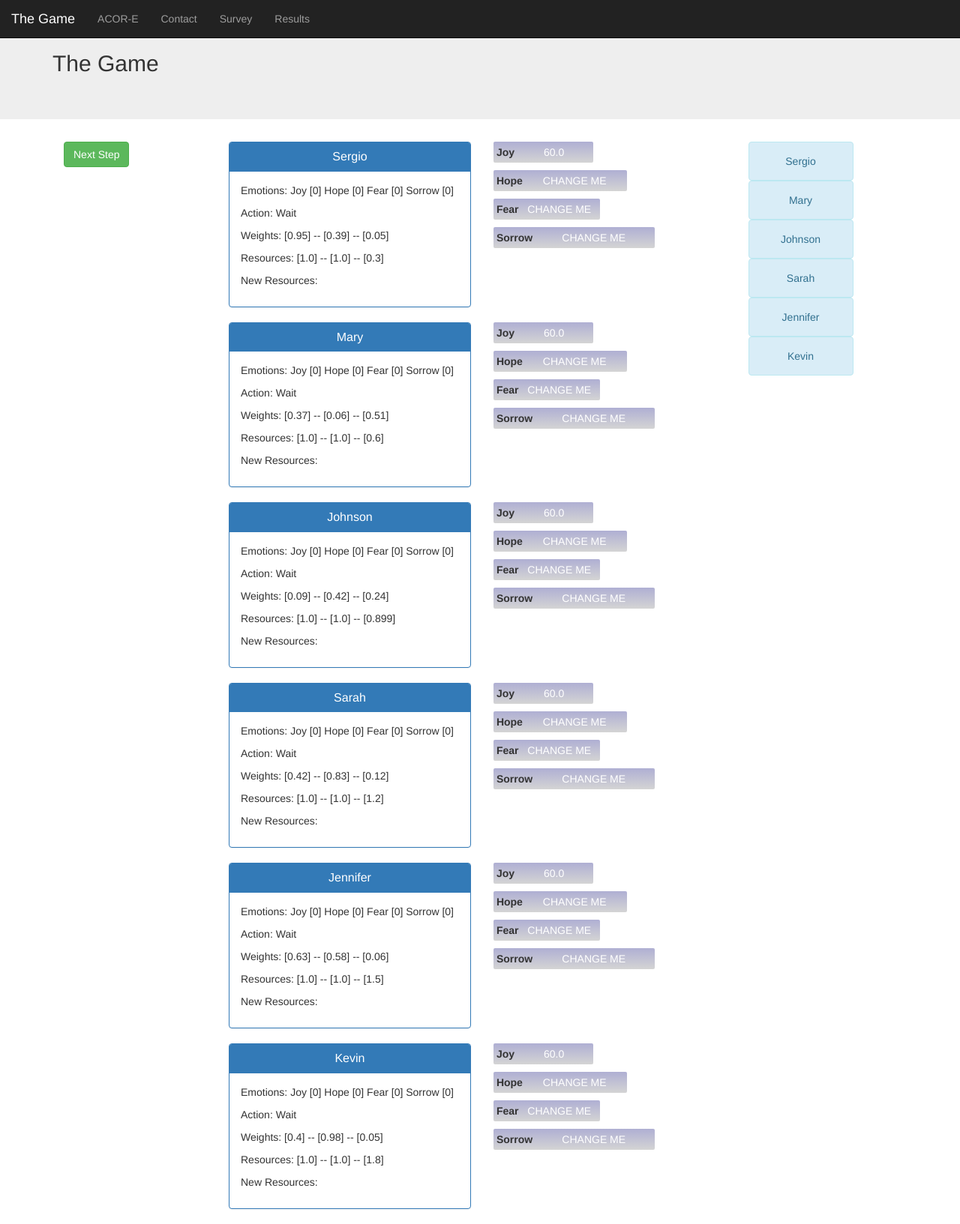
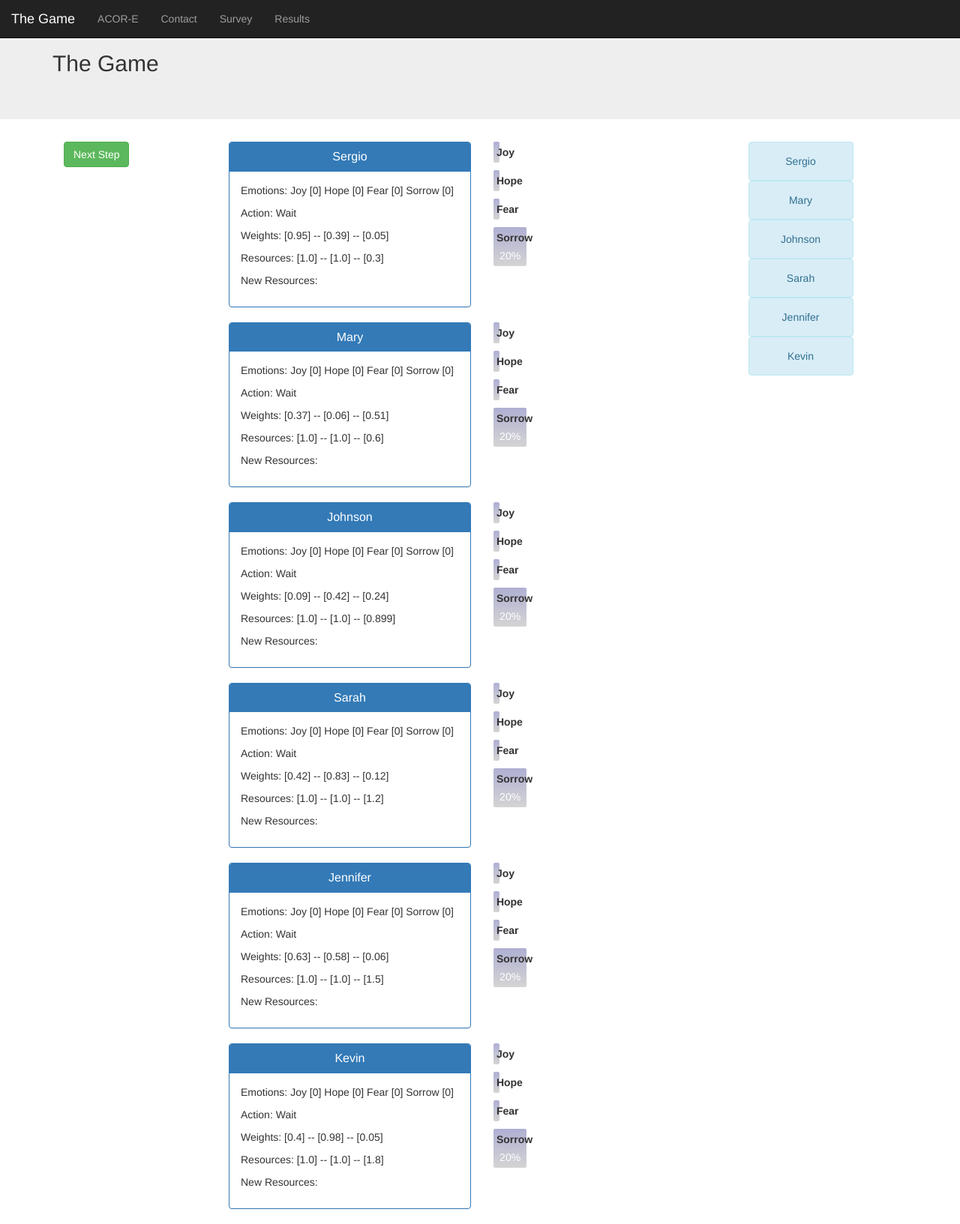
Before and after one commit to mviz/ACORE, a Django app: page / in a window 1280 px wide. Shown: the whole page at 75% size. Run offline with Django 3.2, Linux system fonts and the light colour scheme; some libraries are stand-ins or nearby versions.

Commit message:
Updating bars to represent emotions

```diff
--- a/surveys/templates/surveys/home.html
+++ b/surveys/templates/surveys/home.html
@@ -113,6 +113,24 @@
             return "[" + dataList[0] + "] -- [" + dataList[1] + "] -- [" + dataList[2] +"]";
         }
 
+        function getEmotionPercent(emotions, n){
+            switch(n){
+                case 0:
+                    //joy
+                    var joy = parseFloat(emotionList[0].substring(4));
+                    return (parseInt(joy*100)).toString()
+                case 1:
+                    var hope = parseFloat(emotionList[1].substring(5));
+                    return (parseInt(hope*100)).toString()
+                case 2:
+                    var fear = parseFloat(emotionList[2].substring(5));
+                    return (parseInt(fear*100)).toString()
+                case 3:
+                    var sorrow = parseFloat(emotionList[3].substring(7));
+                    return (parseInt(sorrow*100)).toString()
+            }
+        }
+
 
         function initializeNPCs(){
             {% for npc in npc_list %}
@@ -134,14 +152,14 @@
                     </div> \
                     <div class='col-sm-5'> \
                         <dl style='width:100%'> \
-                            <dt>Joy</dt> \
-                            <dd><div id='joybar_{{npc.sayHello}}' class='graph_bar neutral_bar' style='width: {{npc.getEmotion | emotion_percentage}}%'> {{npc.getEmotion | emotion_percentage}}</div></dd> \
-                            <dt>Hope</dt> \
-                            <dd><div id='hopebar_{{npc.sayHello}}' class='graph_bar neutral_bar' style='width: 80%'>CHANGE ME</div></dd> \
-                            <dt>Fear</dt> \
-                            <dd><div id='fearbar_{{npc.sayHello}}' class='graph_bar neutral_bar' style='width: 64%'> CHANGE ME</div></dd> \
+                            <dt>Joy   </dt> \
+                            <dd><div id='joybar_{{npc.sayHello}}' class='graph_bar neutral_bar' style='width: {{npc.getEmotion | get_joy_percent }}%'> {{npc.getEmotion | get_joy_percent }}%</div></dd> \
+                            <dt>Hope  </dt> \
+                            <dd><div id='hopebar_{{npc.sayHello}}' class='graph_bar neutral_bar' style='width: {{npc.getEmotion | get_hope_percent}}%'> {{npc.getEmotion | get_hope_percent}}%</div></dd> \
+                            <dt>Fear  </dt> \
+                            <dd><div id='fearbar_{{npc.sayHello}}' class='graph_bar neutral_bar' style='width: {{npc.getEmotion | get_fear_percent}}%'> {{npc.getEmotion | get_fear_percent}}%</div></dd> \
                             <dt>Sorrow</dt> \
-                            <dd><div id='sorrowbar_{{npc.sayHello}}' class='graph_bar neutral_bar' style='width: 97%'>CHANGE ME</div></dd> \
+                            <dd><div id='sorrowbar_{{npc.sayHello}}' class='graph_bar neutral_bar' style='width: {{npc.getEmotion | get_sorrow_percent}}%'>{{npc.getEmotion | get_sorrow_percent}}%</div></dd> \
                         </dl> \
                     </div> \
                 </div>").appendTo('#npc_div');
@@ -205,7 +223,16 @@
                         $('#resources_'+ name_list[i]).text("Resources: " + formatSpaces(resource_list[i]));
                         $('#newresources_'+ name_list[i]).text("New Resources: " + formatSpaces(newresource_list[i]));
                         $("#npc_child_"+ (i+1)).attr('class', getPanelClass(action_list[i]));
-
+                        //graph stuff
+                        //$('#joybar_' + name_list[i]).text(getEmotionPercent(emotion_list[i], 0));
+                        //$('#joybar_'+name_list[i]).width(getEmotionPercent(emotion_list[i], 0) + '%');
+                        //$('#hopebar_' + name_list[i]).text(getEmotionPercent(emotion_list[i], 1));
+                        //$('#hopebar_'+name_list[i]).width(getEmotionPercent(emotion_list[i], 1) +'%');
+                        //$('#fearbar_' + name_list[i]).text(getEmotionPercent(emotion_list[i], 2));
+                        //$('#fearbar_'+name_list[i]).width(getEmotionPercent(emotion_list[i], 2) + '%');
+                        $('#sorrowbar_' + name_list[i]).text(getEmotionPercent(emotion_list[i], 3));
+                        $('#sorrowbar_'+name_list[i]).width('40' + '%');
+                        //side view stuff
                         $('#scoreboard_' + (i+1)).attr('class', getAlertClass(action_list[i]));
                         $('#scoreboard_' + (i+1)).html(name_list[i]);
                     }
--- a/surveys/templatetags/surveys_tags.py
+++ b/surveys/templatetags/surveys_tags.py
@@ -19,11 +19,6 @@ def percentage(answer_objects, index):
         return 0
 
     return (local_votes*100)//total_votes
-
-@register.filter
-def emotion_percentage(emotions):
-    #returns absolute value of  0<n<1 as an integer percentage
-    return (math.sqrt(.36)*100)//1
 
 @register.filter
 def count_votes(object_list):
@@ -84,3 +79,28 @@ def progress_color(index):
         return 'progress-bar-warning'
     elif(index%4 == 3):
         return 'progress-bar-danger'
+
+@register.filter
+def get_joy_percent(emotions):
+    joy  = emotions[0][4:]
+    joy = float(joy)
+    return int(joy*100//1)
+
+@register.filter
+def get_hope_percent(emotions):
+    hope = emotions[1][5:]
+    hope = float(hope)
+    return int(hope*100//1)
+
+@register.filter
+def get_fear_percent(emotions):
+    fear = emotions[2][5:]
+    fear = float(fear)
+    return int(fear*100//1)
+
+@register.filter
+def get_sorrow_percent(emotions):
+    sorrow = emotions[3][7:]
+    sorrow = float(sorrow)
+    #return int(sorrow*100//1)
+    return 20
```
